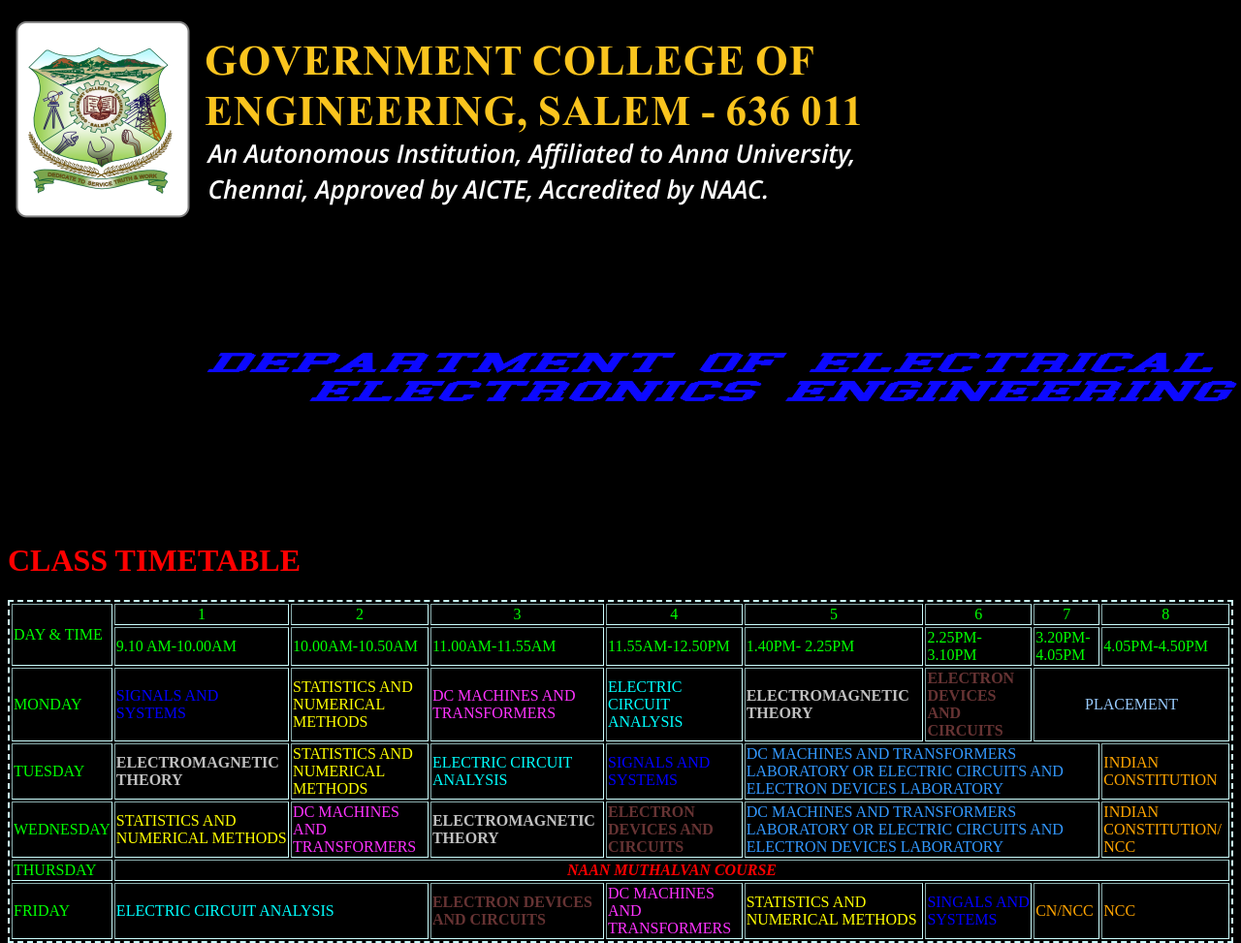
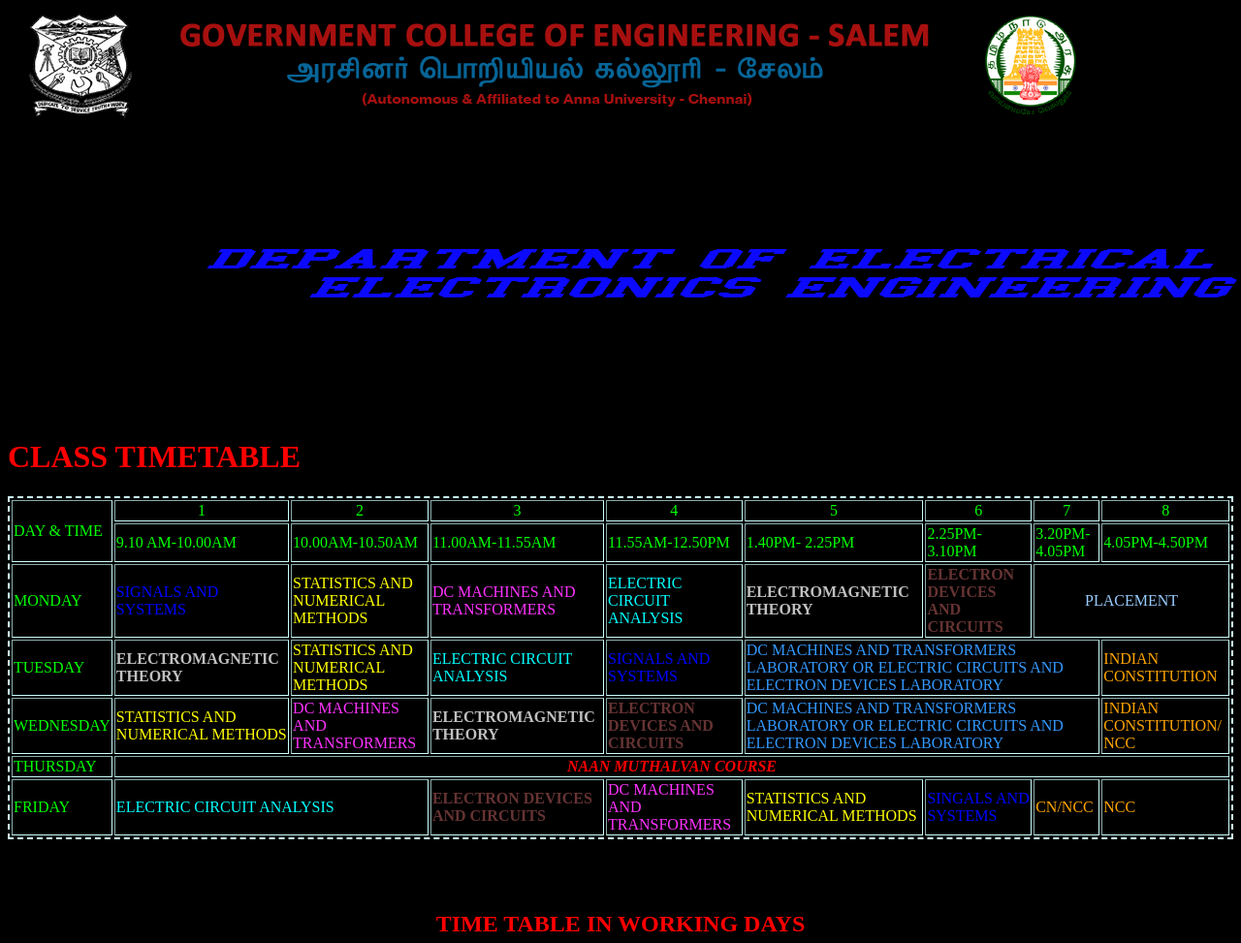
Before and after one commit to Thirumalaivasan2/NEW-TIMETABLE-2024, a plain HTML site: page index.html in a window 1280 px wide. Shown: the top 973 px of the page at 97% size. Drawn offline with Linux system fonts and the light colour scheme.

Commit message:
auto publish 1725335473589

```diff
--- a/index.html
+++ b/index.html
@@ -12,7 +12,7 @@
     <!--custom css-->
     <link rel="stylesheet" href="css/style.css">
 
-  <img src="images/gcesalemlogo.png" style="align:center">
+  <img src="images/logo_16.png" style="align:center">
    <img src="images/eeelogo3.png" style="align:center" width="1500px" height="300px">
 </head>
 <h1 style="color:red">CLASS TIMETABLE </h1>
```
Also changed, not shown: images/logo_16.png (added).
